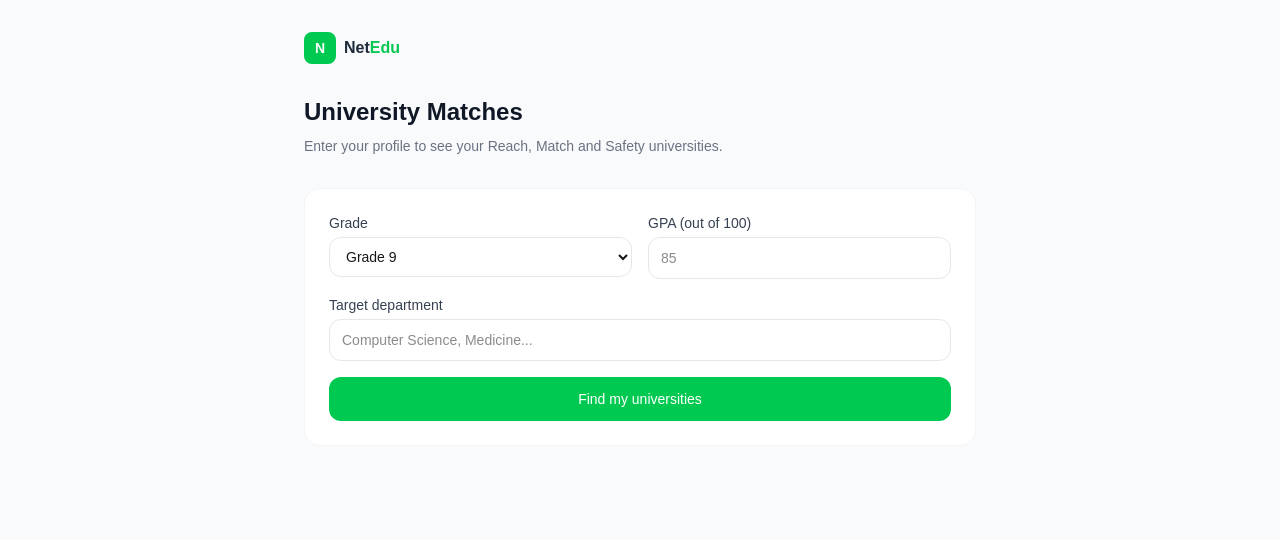
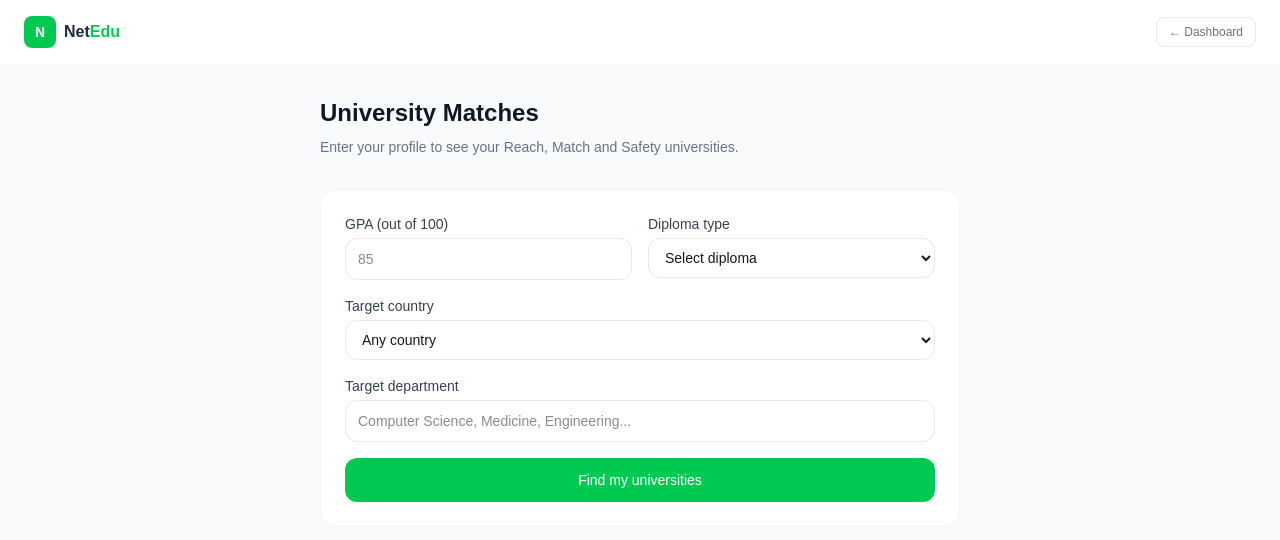
Before and after one commit to neteduegitimdanismanlik/netedu, a Next.js app: page /match in a window 1280 px wide. Shown: the top 540 px of the page. Built offline with nearby package versions, Linux system fonts and the light colour scheme.

Commit message:
navbar component + landing page update

```diff
--- a/app/alumni/page.tsx
+++ b/app/alumni/page.tsx
@@ -1,39 +1,36 @@
+import Navbar from '../components/Navbar'
+
 export default function Alumni() {
   const alumni = [
     { initials: 'AY', color: 'bg-green-500', name: 'A.Y.', university: 'Imperial College London', department: 'Computer Science', year: '2024', gpa: '88', sat: '1420', ielts: '7.5', activities: ['Robotics Club', 'Research Project', 'Volunteer Work'], advice: 'Start your essay early. I finished mine in August and it made everything so much easier.', city: 'Antalya' },
     { initials: 'MK', color: 'bg-blue-500', name: 'M.K.', university: 'UCL', department: 'Economics', year: '2023', gpa: '91', sat: '', ielts: '7.5', activities: ['Student Council', 'Debate Team', 'NGO Volunteer'], advice: 'Do not underestimate extracurriculars. UCL accepted me largely because of my leadership experience.', city: 'Antalya' },
     { initials: 'ES', color: 'bg-purple-500', name: 'E.S.', university: 'TU Delft', department: 'Mechanical Engineering', year: '2023', gpa: '86', sat: '1390', ielts: '7.0', activities: ['Math Olympiad', 'Engineering Club', 'Hackathon'], advice: 'Finish SAT by Grade 11. Leave Grade 12 for essays and applications.', city: 'Antalya' }
   ]
+
   return (
-    <main className='min-h-screen bg-gray-50'>
-      <nav className='bg-white border-b border-gray-100 px-6 py-4 flex items-center justify-between'>
-        <div className='flex items-center gap-2'>
-          <div className='w-8 h-8 bg-green-500 rounded-lg flex items-center justify-center'><span className='text-white text-sm font-bold'>N</span></div>
-          <span className='font-semibold text-gray-800'>Net<span className='text-green-500'>Edu</span></span>
-        </div>
-        <a href='/dashboard' className='text-xs text-gray-500 border border-gray-200 px-3 py-1.5 rounded-lg'>Dashboard</a>
-      </nav>
-      <div className='max-w-5xl mx-auto px-6 py-8'>
-        <h1 className='text-2xl font-bold text-gray-900 mb-2'>Alumni Corner</h1>
-        <p className='text-sm text-gray-500 mb-8'>Learn from students who got accepted to top universities.</p>
-        <div className='grid grid-cols-1 md:grid-cols-3 gap-6'>
+    <main className="min-h-screen bg-gray-50">
+      <Navbar showBack backHref="/dashboard" backLabel="Dashboard" />
+      <div className="max-w-5xl mx-auto px-6 py-8">
+        <h1 className="text-2xl font-bold text-gray-900 mb-2">Alumni Corner</h1>
+        <p className="text-sm text-gray-500 mb-8">Learn from students who got accepted to top universities.</p>
+        <div className="grid grid-cols-1 md:grid-cols-3 gap-6">
           {alumni.map((a, i) => (
-            <div key={i} className='bg-white rounded-2xl border border-gray-100 p-6'>
-              <div className='flex items-center gap-3 mb-4'>
-                <div className={'w-12 h-12 ' + a.color + ' rounded-full flex items-center justify-center text-white font-semibold'}>{a.initials}</div>
+            <div key={i} className="bg-white rounded-2xl border border-gray-100 p-6">
+              <div className="flex items-center gap-3 mb-4">
+                <div className={`w-12 h-12 ${a.color} rounded-full flex items-center justify-center text-white font-semibold`}>{a.initials}</div>
                 <div>
-                  <div className='font-semibold text-gray-800'>{a.name}</div>
-                  <div className='text-xs text-green-600 font-medium'>{a.university}</div>
-                  <div className='text-xs text-gray-400'>{a.department} · {a.year}</div>
+                  <div className="font-semibold text-gray-800">{a.name}</div>
+                  <div className="text-xs text-green-600 font-medium">{a.university}</div>
+                  <div className="text-xs text-gray-400">{a.department} · {a.year}</div>
                 </div>
               </div>
-              <div className='flex flex-wrap gap-2 mb-4'>
-                {a.gpa && <span className='text-xs bg-gray-100 text-gray-600 px-2 py-1 rounded-full'>GPA: {a.gpa}</span>}
-                {a.sat && <span className='text-xs bg-blue-50 text-blue-600 px-2 py-1 rounded-full'>SAT: {a.sat}</span>}
-                {a.ielts && <span className='text-xs bg-green-50 text-green-600 px-2 py-1 rounded-full'>IELTS: {a.ielts}</span>}
+              <div className="flex flex-wrap gap-2 mb-4">
+                {a.gpa && <span className="text-xs bg-gray-100 text-gray-600 px-2 py-1 rounded-full">GPA: {a.gpa}</span>}
+                {a.sat && <span className="text-xs bg-blue-50 text-blue-600 px-2 py-1 rounded-full">SAT: {a.sat}</span>}
+                {a.ielts && <span className="text-xs bg-green-50 text-green-600 px-2 py-1 rounded-full">IELTS: {a.ielts}</span>}
               </div>
-              <div className='bg-gray-50 rounded-xl p-3'>
-                <p className='text-xs text-gray-600 leading-relaxed italic'>{a.advice}</p>
+              <div className="bg-gray-50 rounded-xl p-3">
+                <p className="text-xs text-gray-600 leading-relaxed italic">"{a.advice}"</p>
               </div>
             </div>
           ))}
--- /dev/null
+++ b/app/components/Navbar.tsx
@@ -0,0 +1,25 @@
+import Link from 'next/link'
+
+interface NavbarProps {
+  showBack?: boolean
+  backHref?: string
+  backLabel?: string
+}
+
+export default function Navbar({ showBack, backHref = '/dashboard', backLabel = 'Dashboard' }: NavbarProps) {
+  return (
+    <nav className="bg-white border-b border-gray-100 px-6 py-4 flex items-center justify-between">
+      <Link href="/dashboard" className="flex items-center gap-2">
+        <div className="w-8 h-8 bg-green-500 rounded-lg flex items-center justify-center">
+          <span className="text-white text-sm font-bold">N</span>
+        </div>
+        <span className="font-semibold text-gray-800">Net<span className="text-green-500">Edu</span></span>
+      </Link>
+      {showBack && (
+        <Link href={backHref} className="text-xs text-gray-500 border border-gray-200 px-3 py-1.5 rounded-lg hover:bg-gray-50 flex items-center gap-1">
+          ← {backLabel}
+        </Link>
+      )}
+    </nav>
+  )
+}
--- a/app/match/page.tsx
+++ b/app/match/page.tsx
@@ -1,58 +1,107 @@
 'use client'
 import { useState } from 'react'
+import Navbar from '../components/Navbar'
+
 export default function Match() {
-  const [grade, setGrade] = useState('Grade 9')
   const [gpa, setGpa] = useState('')
   const [department, setDepartment] = useState('')
+  const [country, setCountry] = useState('')
+  const [diploma, setDiploma] = useState('')
   const [universities, setUniversities] = useState<any[]>([])
   const [loading, setLoading] = useState(false)
+
   async function getMatches() {
     setLoading(true)
-    const res = await fetch('/api/match', { method: 'POST', headers: { 'Content-Type': 'application/json' }, body: JSON.stringify({ grade, gpa, department }) })
+    const res = await fetch('/api/match', {
+      method: 'POST',
+      headers: { 'Content-Type': 'application/json' },
+      body: JSON.stringify({ gpa, department, country, diploma })
+    })
     const data = await res.json()
     setUniversities(data.universities || [])
     setLoading(false)
   }
-  const colors: any = { Reach: 'text-red-500 bg-red-50 border-red-200', Match: 'text-blue-500 bg-blue-50 border-blue-200', Safety: 'text-green-500 bg-green-50 border-green-200' }
+
+  const colors: any = {
+    Reach: 'text-red-500 bg-red-50 border-red-200',
+    Match: 'text-blue-500 bg-blue-50 border-blue-200',
+    Safety: 'text-green-500 bg-green-50 border-green-200'
+  }
+
   return (
-    <main className='min-h-screen bg-gray-50 px-4 py-8'>
-      <div className='max-w-2xl mx-auto'>
-        <div className='flex items-center gap-2 mb-8'>
-          <div className='w-8 h-8 bg-green-500 rounded-lg flex items-center justify-center'><span className='text-white text-sm font-bold'>N</span></div>
-          <span className='font-semibold text-gray-800'>Net<span className='text-green-500'>Edu</span></span>
-        </div>
-        <h1 className='text-2xl font-bold text-gray-900 mb-2'>University Matches</h1>
-        <p className='text-sm text-gray-500 mb-8'>Enter your profile to see your Reach, Match and Safety universities.</p>
-        <div className='bg-white rounded-2xl border border-gray-100 p-6 mb-6'>
-          <div className='flex flex-col gap-4'>
-            <div className='grid grid-cols-2 gap-4'>
-              <div><label className='block text-sm font-medium text-gray-700 mb-1'>Grade</label><select value={grade} onChange={e=>setGrade(e.target.value)} className='w-full px-3 py-2.5 border border-gray-200 rounded-xl text-sm outline-none focus:border-green-500'><option>Grade 9</option><option>Grade 10</option><option>Grade 11</option><option>Grade 12</option></select></div>
-              <div><label className='block text-sm font-medium text-gray-700 mb-1'>GPA (out of 100)</label><input type='number' value={gpa} onChange={e=>setGpa(e.target.value)} placeholder='85' className='w-full px-3 py-2.5 border border-gray-200 rounded-xl text-sm outline-none focus:border-green-500' /></div>
+    <main className="min-h-screen bg-gray-50">
+      <Navbar showBack backHref="/dashboard" backLabel="Dashboard" />
+      <div className="max-w-2xl mx-auto px-4 py-8">
+        <h1 className="text-2xl font-bold text-gray-900 mb-2">University Matches</h1>
+        <p className="text-sm text-gray-500 mb-8">Enter your profile to see your Reach, Match and Safety universities.</p>
+
+        <div className="bg-white rounded-2xl border border-gray-100 p-6 mb-6">
+          <div className="flex flex-col gap-4">
+
+            <div className="grid grid-cols-2 gap-4">
+              <div>
+                <label className="block text-sm font-medium text-gray-700 mb-1">GPA (out of 100)</label>
+                <input type="number" value={gpa} onChange={e => setGpa(e.target.value)} placeholder="85" className="w-full px-3 py-2.5 border border-gray-200 rounded-xl text-sm outline-none focus:border-green-500" />
+              </div>
+              <div>
+                <label className="block text-sm font-medium text-gray-700 mb-1">Diploma type</label>
+                <select value={diploma} onChange={e => setDiploma(e.target.value)} className="w-full px-3 py-2.5 border border-gray-200 rounded-xl text-sm outline-none focus:border-green-500">
+                  <option value="">Select diploma</option>
+                  <option>IB Diploma</option>
+                  <option>A-Level</option>
+                  <option>SAT / ACT</option>
+                  <option>Turkish National (YKS)</option>
+                  <option>Other</option>
+                </select>
+              </div>
             </div>
-            <div><label className='block text-sm font-medium text-gray-700 mb-1'>Target department</label><input type='text' value={department} onChange={e=>setDepartment(e.target.value)} placeholder='Computer Science, Medicine...' className='w-full px-3 py-2.5 border border-gray-200 rounded-xl text-sm outline-none focus:border-green-500' /></div>
-            <button onClick={getMatches} disabled={loading} className='w-full bg-green-500 text-white py-3 rounded-xl font-medium text-sm disabled:opacity-50'>{loading ? 'Finding your matches...' : 'Find my universities'}</button>
+
+            <div>
+              <label className="block text-sm font-medium text-gray-700 mb-1">Target country</label>
+              <select value={country} onChange={e => setCountry(e.target.value)} className="w-full px-3 py-2.5 border border-gray-200 rounded-xl text-sm outline-none focus:border-green-500">
+                <option value="">Any country</option>
+                <option>United Kingdom</option>
+                <option>United States</option>
+                <option>Netherlands</option>
+                <option>Germany</option>
+                <option>Canada</option>
+                <option>Australia</option>
+                <option>Switzerland</option>
+                <option>France</option>
+                <option>Turkey</option>
+              </select>
+            </div>
+
+            <div>
+              <label className="block text-sm font-medium text-gray-700 mb-1">Target department</label>
+              <input type="text" value={department} onChange={e => setDepartment(e.target.value)} placeholder="Computer Science, Medicine, Engineering..." className="w-full px-3 py-2.5 border border-gray-200 rounded-xl text-sm outline-none focus:border-green-500" />
+            </div>
+
+            <button onClick={getMatches} disabled={loading} className="w-full bg-green-500 text-white py-3 rounded-xl font-medium text-sm disabled:opacity-50">
+              {loading ? 'Finding your matches...' : 'Find my universities'}
+            </button>
           </div>
         </div>
+
         {universities.length > 0 && (
-          <div className='flex flex-col gap-3'>
-            {['Reach','Match','Safety'].map(cat => (
+          <div className="flex flex-col gap-3">
+            {['Reach', 'Match', 'Safety'].map(cat => (
               <div key={cat}>
-                <h3 className='text-xs font-600 text-gray-400 uppercase tracking-wide mb-2'>{cat}</h3>
-                {universities.filter(u=>u.category===cat).map((u,i) => (
-                  <div key={i} className='bg-white rounded-xl border border-gray-100 p-4 mb-2 flex items-center justify-between'>
+                <h3 className="text-xs font-semibold text-gray-400 uppercase tracking-wide mb-2">{cat}</h3>
+                {universities.filter(u => u.category === cat).map((u, i) => (
+                  <div key={i} className="bg-white rounded-xl border border-gray-100 p-4 mb-2 flex items-center justify-between">
                     <div>
-                      <div className='font-medium text-gray-800 text-sm'>{u.name}</div>
-                      <div className='text-xs text-gray-400 mt-0.5'>{u.country}</div>
+                      <div className="font-medium text-gray-800 text-sm">{u.name}</div>
+                      <div className="text-xs text-gray-400 mt-0.5">{u.country}</div>
                     </div>
-                    <div className='text-right'>
-                      <div className={'text-xs font-medium px-2 py-1 rounded-full border ' + (colors[u.category] || '')}>{u.category}</div>
-                      <div className='text-xs text-gray-400 mt-1'>{u.acceptance}% acceptance</div>
+                    <div className="text-right">
+                      <div className={`text-xs font-medium px-2 py-1 rounded-full border ${colors[u.category] || ''}`}>{u.category}</div>
+                      <div className="text-xs text-gray-400 mt-1">{u.acceptance}% acceptance</div>
                     </div>
                   </div>
                 ))}
               </div>
             ))}
-            <a href='/dashboard' className='block w-full bg-green-500 text-white py-3 rounded-xl text-sm font-medium text-center mt-2 hover:bg-green-600'>Go to Dashboard</a>
           </div>
         )}
       </div>
--- a/app/onboarding/page.tsx
+++ b/app/onboarding/page.tsx
@@ -1,6 +1,7 @@
 'use client'
 import { useState } from 'react'
 import { supabase } from '@/lib/supabase'
+import Navbar from '../components/Navbar'
 
 export default function Onboarding() {
   const [grade, setGrade] = useState('Grade 9')
@@ -14,7 +15,6 @@ export default function Onboarding() {
 
   async function analyze() {
     setLoading(true)
-
     const res = await fetch('/api/roadmap', {
       method: 'POST',
       headers: { 'Content-Type': 'application/json' },
@@ -22,8 +22,6 @@ export default function Onboarding() {
     })
     const data = await res.json()
     setResult(data.result)
-
-    // Supabase'e kaydet
     const { data: userData } = await supabase.auth.getUser()
     if (userData.user) {
       await supabase.from('profiles').upsert({
@@ -37,20 +35,14 @@ export default function Onboarding() {
         updated_at: new Date().toISOString()
       })
     }
-
     setLoading(false)
     setStep(2)
   }
 
   if (step === 2) return (
-    <main className="min-h-screen bg-gray-50 px-4 py-8">
-      <div className="max-w-2xl mx-auto">
-        <div className="flex items-center gap-2 mb-6">
-          <div className="w-8 h-8 bg-green-500 rounded-lg flex items-center justify-center">
-            <span className="text-white text-sm font-bold">N</span>
-          </div>
-          <span className="font-semibold text-gray-800">Net<span className="text-green-500">Edu</span></span>
-        </div>
+    <main className="min-h-screen bg-gray-50">
+      <Navbar showBack backHref="/dashboard" backLabel="Dashboard" />
+      <div className="max-w-2xl mx-auto px-4 py-8">
         <div className="bg-white rounded-2xl border border-gray-100 p-8 mb-4">
           <div className="flex items-center gap-3 mb-6">
             <div className="w-10 h-10 bg-green-100 rounded-full flex items-center justify-center text-xl">🤖</div>
@@ -62,7 +54,7 @@ export default function Onboarding() {
           <div className="text-sm text-gray-700 leading-relaxed whitespace-pre-wrap">{result}</div>
         </div>
         <div className="bg-green-50 border border-green-200 rounded-xl p-4 mb-4">
-          <p className="text-sm text-green-700">✅ Your profile has been saved! You can access your roadmap anytime from your dashboard.</p>
+          <p className="text-sm text-green-700">✅ Your profile has been saved!</p>
         </div>
         <div className="flex gap-3">
           <a href="/dashboard" className="flex-1 bg-green-500 text-white py-3 rounded-xl text-sm font-medium text-center hover:bg-green-600">Go to Dashboard →</a>
@@ -73,14 +65,10 @@ export default function Onboarding() {
   )
 
   return (
-    <main className="min-h-screen bg-gray-50 px-4 py-8">
-      <div className="max-w-lg mx-auto bg-white rounded-2xl border border-gray-100 p-8">
-        <div className="flex items-center gap-2 mb-6">
-          <div className="w-8 h-8 bg-green-500 rounded-lg flex items-center justify-center">
-            <span className="text-white text-sm font-bold">N</span>
-          </div>
-          <span className="font-semibold text-gray-800">Net<span className="text-green-500">Edu</span></span>
-        </div>
+    <main className="min-h-screen bg-gray-50">
+      <Navbar showBack backHref="/dashboard" backLabel="Dashboard" />
+      <div className="max-w-lg mx-auto px-4 py-8">
+        <div className="bg-white rounded-2xl border border-gray-100 p-8">
           <div className="mb-6">
             <div className="flex gap-2 mb-2">
               <div className="h-1 flex-1 bg-green-500 rounded-full"></div>
@@ -89,7 +77,7 @@ export default function Onboarding() {
             <p className="text-xs text-gray-400">Step 1 of 2 — Basic info</p>
           </div>
           <h1 className="text-2xl font-bold text-gray-900 mb-2">Build your profile</h1>
-        <p className="text-sm text-gray-500 mb-6">Enter your details and let AI build your personal roadmap.</p>
+          <p className="text-sm text-gray-500 mb-6">Enter your details and let us build your personal roadmap.</p>
           <div className="flex flex-col gap-4">
             <div>
               <label className="block text-sm font-medium text-gray-700 mb-1">Grade</label>
@@ -117,8 +105,9 @@ export default function Onboarding() {
               <textarea value={activities} onChange={e => setActivities(e.target.value)} placeholder="Robotics club, Python certificate, volunteer work..." className="w-full px-4 py-3 border border-gray-200 rounded-xl text-sm outline-none focus:border-green-500 resize-none h-20" />
             </div>
             <button onClick={analyze} disabled={loading} className="w-full bg-green-500 text-white py-3 rounded-xl font-medium text-sm mt-2 disabled:opacity-50">
-            {loading ? '⏳ AI is analyzing your profile...' : 'Build my roadmap →'}
+              {loading ? '⏳ Analyzing your profile...' : 'Build my roadmap →'}
             </button>
+          </div>
         </div>
       </div>
     </main>
--- a/app/roadmap/page.tsx
+++ b/app/roadmap/page.tsx
@@ -1,6 +1,6 @@
 'use client'
 import { useState } from 'react'
-import Link from 'next/link'
+import Navbar from '../components/Navbar'
 
 const roadmapData: any = {
   'Year 1': {
@@ -51,16 +51,7 @@ export default function Roadmap() {
 
   return (
     <main className="min-h-screen bg-gray-50">
-      <nav className="bg-white border-b border-gray-100 px-6 py-4 flex items-center justify-between">
-        <div className="flex items-center gap-2">
-          <div className="w-8 h-8 bg-green-500 rounded-lg flex items-center justify-center">
-            <span className="text-white text-sm font-bold">N</span>
-          </div>
-          <span className="font-semibold text-gray-800">Net<span className="text-green-500">Edu</span></span>
-        </div>
-        <Link href="/dashboard" className="text-xs text-gray-500 border border-gray-200 px-3 py-1.5 rounded-lg hover:bg-gray-50">Dashboard</Link>
-      </nav>
-
+      <Navbar showBack backHref="/dashboard" backLabel="Dashboard" />
       <div className="max-w-5xl mx-auto px-6 py-8">
         <div className="mb-8">
           <h1 className="text-2xl font-bold text-gray-900 mb-2">Your 3-Year Roadmap</h1>
```
Also changed, not shown: app/page.tsx (+17 -17 lines). Lines whose indentation alone changed are shown as unchanged.
